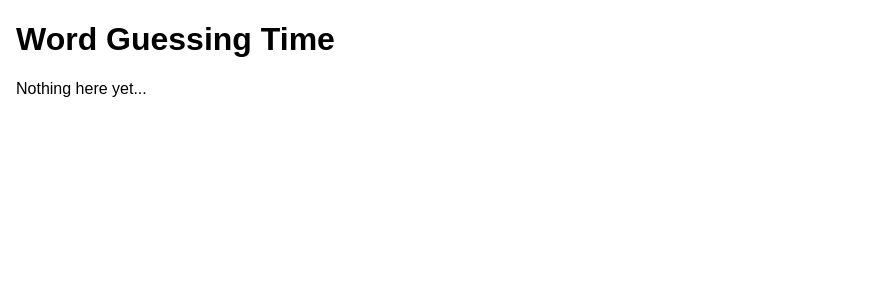
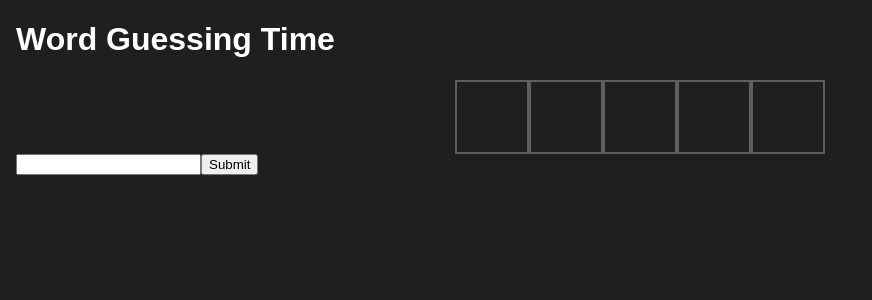
Before and after one commit to tyran0/wrdgssngtm, a Vue app: page / in a window 1280 px wide. Shown: the top 300 px of the page, without its empty margins (0-872 px from the left). Built offline with nearby package versions, Linux system fonts and the light colour scheme.

Commit message:
feat: add GuessCell and GuessRow components

```diff
--- a/src/App.vue
+++ b/src/App.vue
@@ -1,6 +1,48 @@
+<script setup>
+import { ref } from "vue";
+
+import GuessRow from "./GuessRow.vue";
+
+const secret = "GUESS";
+
+const letters = ref(
+	Array.from({ length: secret.length }, () => ({
+		key: "",
+		isInWord: false,
+		isPosHit: false,
+	}))
+);
+
+const guess = ref("");
+const isSubmitted = ref(false);
+
+const submit = () => {
+	if (guess.value.length !== secret.length) return;
+
+	letters.value = letters.value.map((value, i) => {
+		const key = guess.value.at(i).toUpperCase();
+
+		if (key === undefined) return value;
+
+		const isInWord = secret.includes(key);
+		const isPosHit = secret.at(i) === key;
+
+		return { key, isInWord, isPosHit };
+	});
+
+	isSubmitted.value = true;
+};
+</script>
+
 <template>
 	<h1>Word Guessing Time</h1>
-	<p>Nothing here yet...</p>
+
+	<article>
+		<GuessRow :letters="letters" :is-submitted="isSubmitted" />
+	</article>
+
+	<input v-model="guess" type="text" :maxlength="secret.length" />
+	<button @click="submit">Submit</button>
 </template>
 
 <style>
--- /dev/null
+++ b/src/GuessCell.vue
@@ -0,0 +1,56 @@
+<script setup>
+import { computed } from "vue";
+
+const model = defineModel({ type: String, required: true });
+
+const props = defineProps({
+	isSubmitted: { type: Boolean, required: true },
+	isInWord: { type: Boolean, required: true },
+	isPosHit: { type: Boolean, required: true },
+});
+
+const matchType = computed(() => {
+	if (!props.isInWord) return "miss";
+	if (!props.isPosHit) return "partial";
+
+	return "exact";
+});
+</script>
+
+<template>
+	<div class="cell" :class="isSubmitted && matchType">{{ model }}</div>
+</template>
+
+<style scoped>
+.cell {
+	--size: 70px;
+
+	width: var(--size);
+	height: var(--size);
+
+	border: 2px solid oklch(0.48 0 0);
+
+	font-size: calc(var(--size) * 0.5);
+	line-height: var(--size);
+	text-align: center;
+
+	display: inline-block;
+
+	user-select: none;
+}
+
+.exact {
+	background-color: oklch(0.7 0.15 155);
+	color: oklch(1 0 0);
+}
+
+.partial {
+	background-color: oklch(1 0 0);
+	color: oklch(0 0 0);
+}
+
+.miss {
+	background-color: oklch(0.64 0 0);
+	color: oklch(0 0 0 / 0.33);
+}
+</style>
--- /dev/null
+++ b/src/GuessRow.vue
@@ -0,0 +1,39 @@
+<script setup>
+import GuessCell from "./GuessCell.vue";
+
+/**
+ * @typedef LetterGuess
+ * @prop {string} key
+ * @prop {boolean} isInWord
+ * @prop {boolean} isPosHit
+ */
+
+/**
+ * @typedef Props
+ * @prop {LetterGuess[]} letters
+ * @prop {boolean} isSubmitted
+ */
+
+/** @type {Props} */
+const props = defineProps(["letters", "isSubmitted"]);
+</script>
+
+<template>
+	<div class="row">
+		<GuessCell
+			v-for="(letter, i) in props.letters"
+			:key="i"
+			v-model="letter.key"
+			:is-submitted="props.isSubmitted"
+			:is-in-word="letter.isInWord"
+			:is-pos-hit="letter.isPosHit"
+		/>
+	</div>
+</template>
+
+<style scoped>
+.row {
+	display: flex;
+	justify-content: center;
+}
+</style>
--- a/src/css/base.css
+++ b/src/css/base.css
@@ -2,7 +2,8 @@ html {
 	font-family: sans-serif;
 	font-size: 1rem;
 
-	background-color: oklch(1 0 0);
+	background-color: oklch(0.24 0 0);
+	color: oklch(1 0 0);
 }
 
 body {
```
